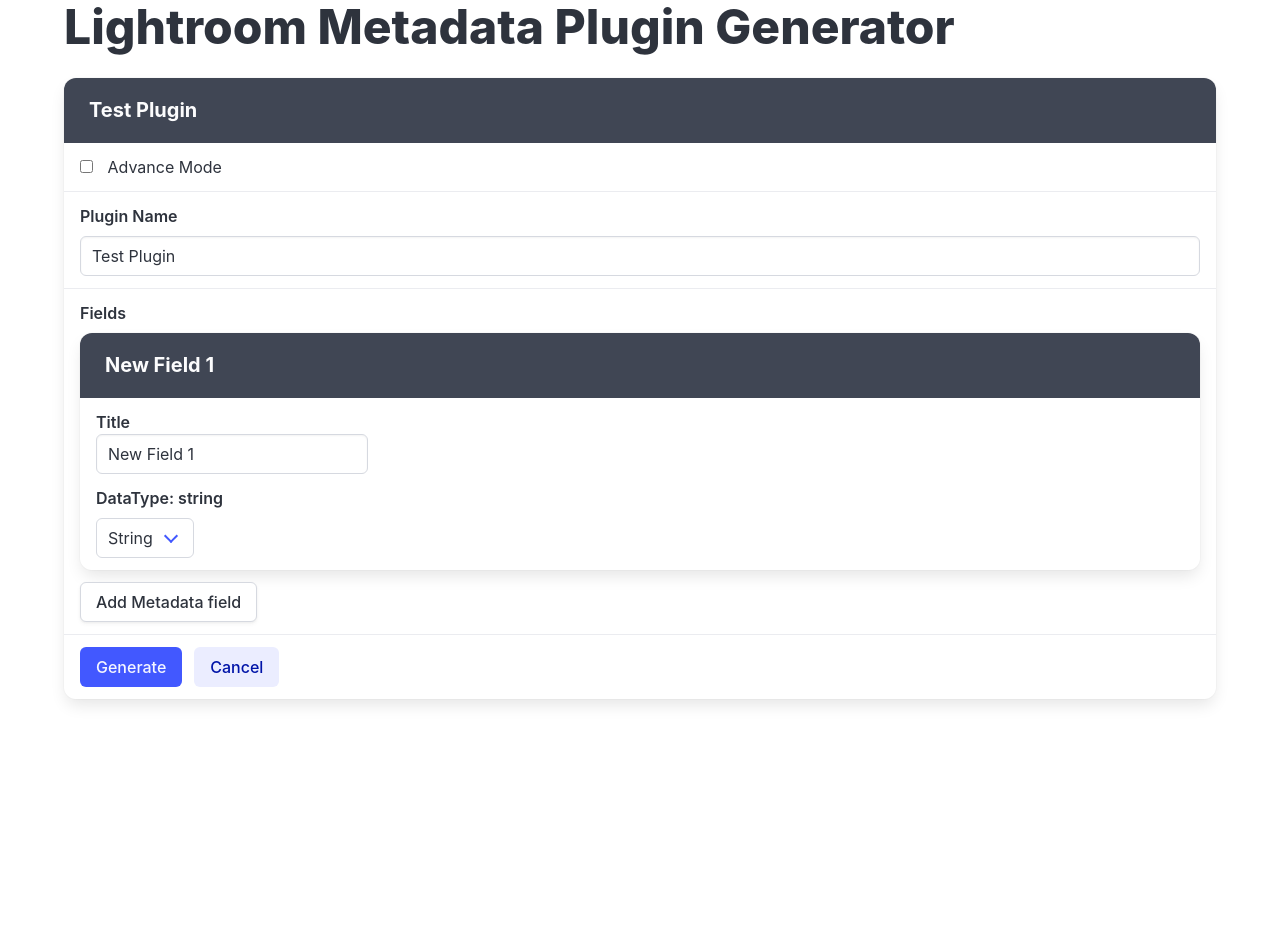
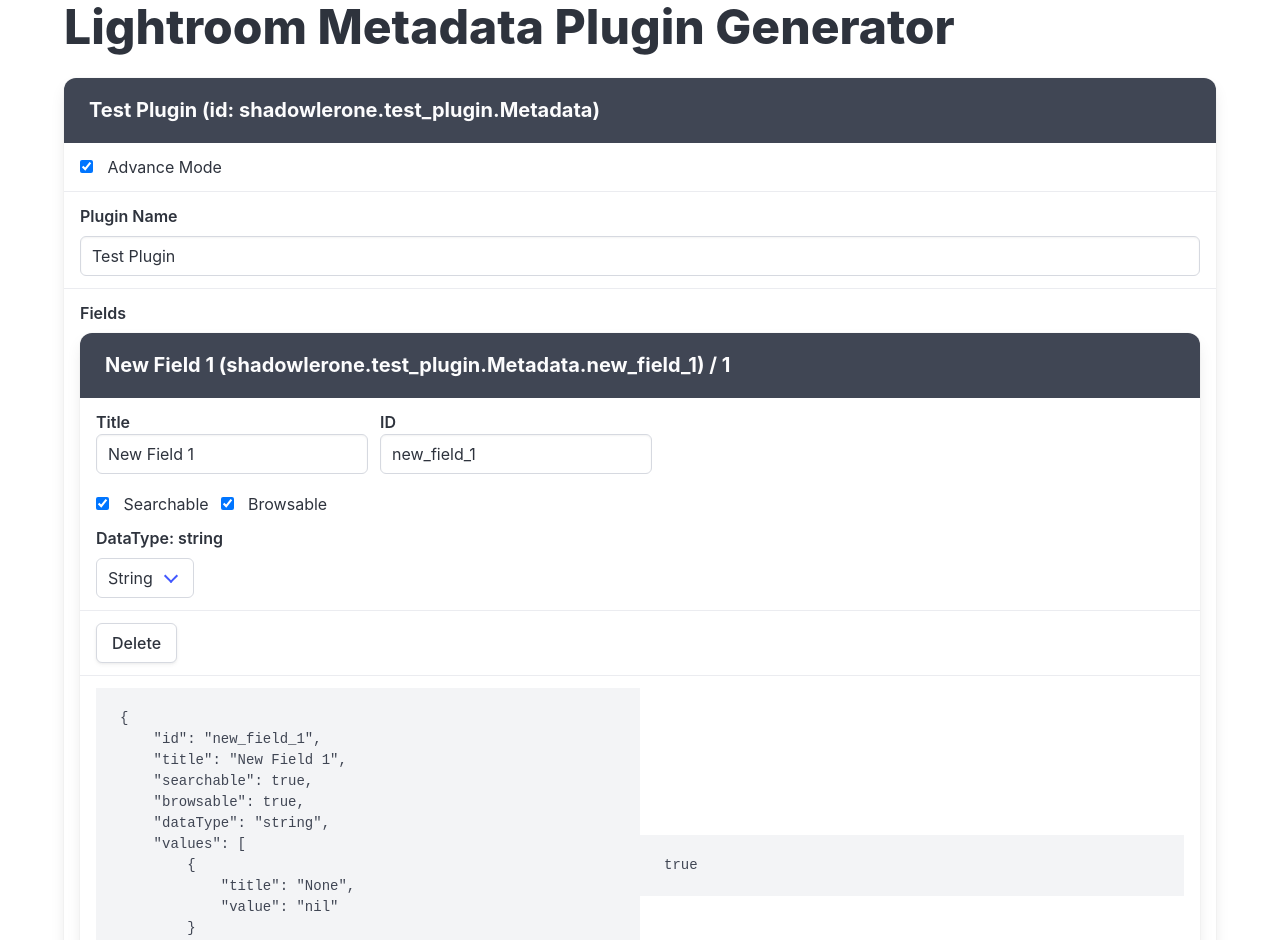
Before and after one commit to shadowlerone/Lightroom-Custom-Metadata-Plugin-Creator, a Vue app in the folder lightroom metadata plugin creator/: page / in a window 1280 px wide. Shown: the top 940 px of the page. Before the commit the page ends 800 px from the top, so only its background shows below. Built offline with nearby package versions, Linux system fonts and the light colour scheme.

Commit message:
NEW FEATURE: delete field

```diff
--- a/lightroom metadata plugin creator/src/App.vue
+++ b/lightroom metadata plugin creator/src/App.vue
@@ -1,9 +1,11 @@
 <script setup>
 import MetaField from "./components/MetaField.vue";
+// import DataDebug from "./components/dataDebug.vue";
 import { ref, reactive, computed } from 'vue';
 import { sanitize, to_id } from './utils.js'
+import DataDebug from "./components/dataDebug.vue";
 
-let advanced = ref(false)
+let advanced = ref(true)
 
 let plugin_name = ref('Test Plugin')
 
@@ -15,16 +17,45 @@
 	return `shadowlerone.${plugin_id.value}.Metadata`
 })
 
+let current_uuid = ref(0)
+let metadata_fields = ref([current_uuid.value++])
 function add_field() {
-	console.log("Not implemented")
+	console.log(current_uuid.value)
+	metadata_fields.value.push(current_uuid.value++)
+	console.log(metadata_fields.value[-1])
+	// console.log("Not implemented")
 }
 
-let metadata_fields = ref([''])
 // let metadata_field_count = ref(1)
 let data = ref({
 	'name': plugin_name,
 	'mfields': metadata_fields
 })
+
+let error = computed(() => {
+	return metadata_fields.value.some(e => e.error)
+
+})
+
+function delete_field(index) {
+	// var temp = metadata_fields.value
+	// metadata_fields.value.splice(index, 1)
+	// for (i = 0; i<metadata_fields.value.length; i++){
+	// 	temp[i] = metadata_fields[i]
+	// }
+	// metadata_fields.value[index] = undefined
+	var j=0
+	for (var i = 0; i < metadata_fields.value.length && j < metadata_fields.value.length; i++){
+		if (i==index){
+			j++
+		}
+		metadata_fields.value[i] = metadata_fields.value[i+j];
+	}
+	if (j > 0){
+		metadata_fields.value.pop()
+	}
+}
+
 
 async function downloadFile() {
 	let headers = {
@@ -64,7 +95,7 @@
 
 	<h1 class="title is-1">Lightroom Metadata Plugin Generator</h1>
 
-	<form class="panel">
+	<form class="panel" :class="{ 'is-danger': error }">
 		<h2 class="panel-heading"> {{ plugin_name }}
 			<template v-if="advanced">(id: {{ full_plugin_id_string }})</template>
 		</h2>
@@ -96,13 +127,20 @@
 				<div id="metadata-fields" class="field">
 					<!-- <h2 class="title is-2">Fields</h2> -->
 					<label class="label">Fields</label>
-					<template v-for="(_, index) in metadata_fields">
-						<MetaField :pluginId="full_plugin_id_string" :index="index" :advanced="advanced"
-							v-model="metadata_fields" />
-					</template>
+					<MetaField
+						v-for="(v, index) in metadata_fields"
+						:key="v.uuid"
+						:pluginId="full_plugin_id_string"
+						:index="index"
+						:advanced="advanced"
+						v-model="metadata_fields"
+						@delete_field="delete_field"
+						:uuid="current_uuid"
+					/>
+
 				</div>
 				<div class="field">
-					<button class="button" @click.prevent="metadata_fields.push('')">Add Metadata field</button>
+					<button class="button" @click.prevent="add_field()">Add Metadata field</button>
 				</div>
 			</div>
 		</div>
@@ -121,7 +159,12 @@
 				</div>
 			</div>
 		</div>
+		<div class="panel-block" v-if="advanced">
+			<div class="control">
+				<pre><code>{{ JSON.stringify(data, null, 4) }}</code></pre>
+			</div>
 
+		</div>
 
 	</form>
 	<!-- <template v-if="advanced == true">
--- a/lightroom metadata plugin creator/src/components/EnumValueField.vue
+++ b/lightroom metadata plugin creator/src/components/EnumValueField.vue
@@ -3,7 +3,7 @@
 		<label class="label">
 			Title
 			<div class="control is-expanded">
-				<input class="input" type="text" v-model="title" placeholder="title">
+				<input :class="{'is-danger':(title == '')}" required @change="update_from_title($event)" class="input" type="text" v-model="title" placeholder="title">
 			</div>
 		</label>
 
@@ -11,7 +11,7 @@
 			<label class="label">
 				Value
 				<div class="control is-expanded">
-					<input class="input" type="text" v-model="value" placeholder="value">
+					<input :class="{'is-danger':(value == '')}" required @change="update_value($event)" class="input" type="text" v-model="value" placeholder="value">
 				</div>
 			</label>
 		</template>
@@ -25,13 +25,38 @@
 const props = defineProps({'index': Number, 'advanced': Boolean})
 
 let id_default = ref(true)
-let title = ref(`Value ${props.index+1}`)
+let title = ref(`Value ${props.index}`)
 let value = ref(to_id(title.value))
 let model = defineModel({})
-
+// let errors = defineModel('errors')
+let error = computed(() => {
+	return (value.value == "" || title.value == "")
+})
+let computed_id_string = computed(() =>{
+	return to_id(title.value)
+})
 model.value[props.index] = {
 	'title': title,
-	'value': value
+	'value': value,
+	'error': error
+}
+
+function update_from_title(event){
+	if (id_default.value == true) {
+		value.value = computed_id_string.value
+	}
+	if (title.value == ""){
+	}
+}
+
+function update_value(event){
+	value.value = to_id(value.value)
+	if (value.value == "") {
+		id_default.value = true
+		update_from_title()
+	} else {
+		id_default.value = false
+	}
 }
 
 </script>
--- a/lightroom metadata plugin creator/src/components/MetaField.vue
+++ b/lightroom metadata plugin creator/src/components/MetaField.vue
@@ -1,11 +1,12 @@
 <template>
-	<div class="metafield panel">
-		<template v-if="advanced == true">
-			<p class="panel-heading">{{ pluginId }}.{{ id_string }}</p>
-		</template>
-		<template v-else>
-			<p class="panel-heading">{{ title_string }}</p>
-		</template>
+	<div class="metafield panel" :class="{ 'is-danger': error }">
+
+		<p class="panel-heading">{{ title_string || `New Field ${index + 1}` }}
+			<template v-if="advanced == true">
+				({{ pluginId }}.{{ id_string }}) / {{ _uuid }}
+			</template>
+		</p>
+
 
 		<div class="panel-block">
 			<div class="control">
@@ -13,16 +14,16 @@
 					<label class="label">
 						Title
 						<div class="control is-expanded">
-							<input @change="update_id_from_title()" class="input" type="text" placeholder="title"
-								v-model="title_string">
+							<input required @change="update_id_from_title()" class="input" type="text"
+								:class="{ 'is-danger': title_string == '' }" placeholder="title" v-model="title_string">
 						</div>
 					</label>
 					<template v-if="advanced">
 						<label class="label">
 							ID
 							<div class="control is-expanded">
-								<input @change="update_id()" class="input" type="text" placeholder="id"
-									v-model="id_string">
+								<input :class="{ 'is-danger': id_string == '' }" required @change="update_id()"
+									class="input" type="text" placeholder="id" v-model="id_string">
 							</div>
 						</label>
 					</template>
@@ -67,14 +68,19 @@
 				<div class="control">
 					<div class="field">
 						<label>
+							Title for "None"
+							<input class="input" v-model="noneName">
+						</label>
+					</div>
+					<div class="field" v-if="advanced">
+						<label>
 							<input type="checkbox" v-model="allowPluginToSetOtherValues" />
 							Allow plugin to set other values
 						</label>
 					</div>
 					<div class="control">
-						<template v-for="(v, i) in values" :key="i">
-							<EnumValueField :advanced="advanced" :index="i" v-model="values" />
-						</template>
+						<EnumValueField :advanced="advanced" :index="i + 1" v-model="values"
+							v-for="(v, i) in values.slice(1)" :key="v.value" />
 						<button @click.prevent="values.push('')" class="button">Add</button>
 					</div>
 				</div>
@@ -85,14 +91,29 @@
 				</template>
 			</div>
 		</template>
+		<div class="panel-block">
+			<button class="button" @click.prevent="$emit('delete_field', index)">Delete</button>
+		</div>
+		<div class="panel-block" v-if="advanced">
+			<div class="control">
+				<!-- <DataDebug :data="model"/> -->
+				<pre><code>{{ JSON.stringify(model[index], null, 4) }}</code></pre>
+			</div>
+			<div class="control">
+				<pre><code>{{ JSON.stringify(id_default, null, 4) }}</code></pre>
+			</div>
+		</div>
 	</div>
 </template>
 
 <script setup>
+console.log("Redrawing")
 import EnumValueField from './EnumValueField.vue'
-import { ref, reactive, computed } from 'vue';
+import DataDebug from './dataDebug.vue'
+import { ref, reactive, computed, onMounted, onBeforeUpdate } from 'vue';
 import { sanitize, to_id } from '../utils.js'
-const props = defineProps({ 'index': Number, 'pluginId': String, 'advanced': Boolean })
+const props = defineProps({ 'index': Number, 'pluginId': String, 'advanced': Boolean, 'uuid': Number })
+const emits = defineEmits('delete_field')
 
 let dataType = ref('string')
 let searchable = ref(true)
@@ -103,20 +124,98 @@
 let title_string = ref(`New Field ${props.index + 1}`)
 let allowPluginToSetOtherValues = ref(true)
 
-let values = ref([])
-
-// let id_string = ref(sanitize(title_string.value.trim()).toLowerCase())
+let noneName = ref('None')
+let values = ref([{ 'title': noneName, 'value': 'nil' }])
 let id_string = ref(to_id(title_string.value))
-
+// let uuid = ref(0)
 const computed_id_string = computed(() => {
-	// return sanitize(title_string.value.trim()).toLowerCase()
+	// console.debug(`updated computed_id_string: ${to_id(title_string.value)}`)
 	return to_id(title_string.value)
 })
+let _uuid = ref()
+onMounted(() => {
+	// console.log(`the component is now mounted.`)
+	console.log(`props.uuid = ${props.uuid}`)
+	_uuid.value = props.uuid
+	// model.value[props.index].uuid = _uuid
+})
 
+onBeforeUpdate(() => {
+	console.log(model.value[props.index].id)
+	id_string.value = model.value[props.index].id
+	title_string.value = model.value[props.index].title
+	searchable.value = model.value[props.index].searchable
+	browsable.value = model.value[props.index].browsable
+	dataType.value = model.value[props.index].dataType
+	values.value = model.value[props.index].values
+	allowPluginToSetOtherValues.value = model.value[props.index].allowPluginToSetOtherValues
+	error.value = model.value[props.index].error
+})
 
 let model = defineModel({
 	// required: true,
 })
+
+let title_error = computed(() => {
+	return title_string.value == ''
+})
+
+let id_error = computed(() => {
+	return id_string.value == ''
+})
+
+let enum_error = computed(() => {
+	var empty = (values.value.length == 0 && dataType.value == 'enum')
+	var field_error = dataType.value == 'enum' && values.value.some(e => e.error)
+	return empty || field_error
+
+})
+
+let error = computed(() => {
+	return (
+		title_error.value ||
+		id_error.value ||
+		enum_error.value
+	)
+})
+
+function copy_from_model(model, source_string, tmp_string) {
+	// console.debug(`set ${tmp_string} = ${source_string}`)
+	var _id = model;
+	// console.debug(`Checking id at ${source_string}: ${_id}`)
+	if (_id == undefined) {
+		// console.debug(`Checking id value at model.value[props.index].id.value: ${_id.value}`)
+		// console.debug("Source is undefined. Returning")
+		return false;
+	}
+	// console.log(`Copying (${_id})`);
+	return true
+}
+// console.debug("======================================================================")
+// if (copy_from_model(model.value[props.index].uuid, "model.value[props.index].uuid", "_uuid")) { uuid.value = model.value[props.index].uuid }
+console.log(model.value)
+if (typeof model.value == "number") {
+	uuid.value = model.value[props.index]
+}
+
+if (copy_from_model(model.value[props.index].id, "model.value[props.index].id", "_id")) { id_string.value = model.value[props.index].id }
+
+if (copy_from_model(model.value[props.index].title, "model.value[props.index].title", "_title")) { title_string.value = model.value[props.index].title }
+
+if (copy_from_model(model.value[props.index].searchable, "model.value[props.index].searsearchable", "_s")) { searchable.value = model.value[props.index].searchable }
+
+if (copy_from_model(model.value[props.index].browsable, "model.value[props.index].browsable", "_b")) { browsable.value = model.value[props.index].browsable }
+
+if (copy_from_model(model.value[props.index].dataType, "model.value[props.index].dataType.value", "_dt")) { dataType.value = model.value[props.index].dataType }
+
+if (copy_from_model(model.value[props.index].values, "model.value[props.index].values.value", "_v")) { values.value = model.value[props.index].values }
+
+if (copy_from_model(model.value[props.index].allowPluginToSetOtherValues, "model.value[props.index].allowPluginToSetOtherValues", "_aptsov")) { allowPluginToSetOtherValues.value = model.value[props.index].allowPluginToSetOtherValues }
+
+if (copy_from_model(model.value[props.index].error, "model.value[props.index].error", "_e")) { error.value = model.value[props.index].error }
+
+
+// console.debug("======================================================================")
 
 model.value[props.index] = {
 	'id': id_string,
@@ -125,22 +224,68 @@
 	'browsable': browsable,
 	'dataType': dataType,
 	'values': values,
-	'allowPluginToSetOtherValues': allowPluginToSetOtherValues
+	'allowPluginToSetOtherValues': allowPluginToSetOtherValues,
+	'error': error
 }
+// id_default.value = id_string.value == title_string.vale
+// if (model.value == '') {
+// 	console.log("creating a new field")
+// 	model.value = {
+// 		'id': id_string,
+// 		'title': title_string,
+// 		'searchable': searchable,
+// 		'browsable': browsable,
+// 		'dataType': dataType,
+// 		'values': values,
+// 		'allowPluginToSetOtherValues': allowPluginToSetOtherValues,
+// 		'error': error
+// 	}
+// } else {
+// 	console.log("copying existing field")
+// 	id_string = model.value.id
+// 	title_string = model.value.title_string
+// 	searchable = model.value.searchable
+// 	browsable = model.value.browsable
+// 	dataType = model.value.dataType
+// 	values = model.value.values
+// 	allowPluginToSetOtherValues = model.value.allowPluginToSetOtherValues
+// 	error = model.value.error
+// }
+// model.value = {
+// 	'id': id_string,
+// 	'title': title_string,
+// 	'searchable': searchable,
+// 	'browsable': browsable,
+// 	'dataType': dataType,
+// 	'values': values,
+// 	'allowPluginToSetOtherValues': allowPluginToSetOtherValues,
+// 	'error': error
+// }
 
 
 function update_id_from_title() {
+	console.debug("Called updated_id_from_title()")
 	if (id_default.value == true) {
+		console.debug("default id is true. using computed id string")
+		console.debug(`Default id string: ${computed_id_string.value}`)
 		id_string.value = computed_id_string.value
 	}
+	console.debug("End of update_id_from_title")
 }
 function update_id() {
-	// id_string.value = sanitize(id_string.value.trim()).toLowerCase()
+	console.debug("Called update_id()")
+	console.debug("Sanitizing id")
+	console.debug(`id before: ${id_string.value}`)
 	id_string.value = to_id(id_string.value)
+	console.debug(`id before: ${id_string.value}`)
+	console.debug("Checking if id is blank")
 	if (id_string.value == "") {
+		console.debug("id is blank, setting id_default to true")
 		id_default.value = true
+		console.debug("updating id based on title")
 		update_id_from_title()
 	} else {
+		console.debug("Default id being set to false. Id is decoupled from title")
 		id_default.value = false
 	}
 }
@@ -163,7 +308,6 @@
 	console.log(searchable.value)
 	console.log(browsable.value)
 }
-
 </script>
 
 <style scoped>
```
